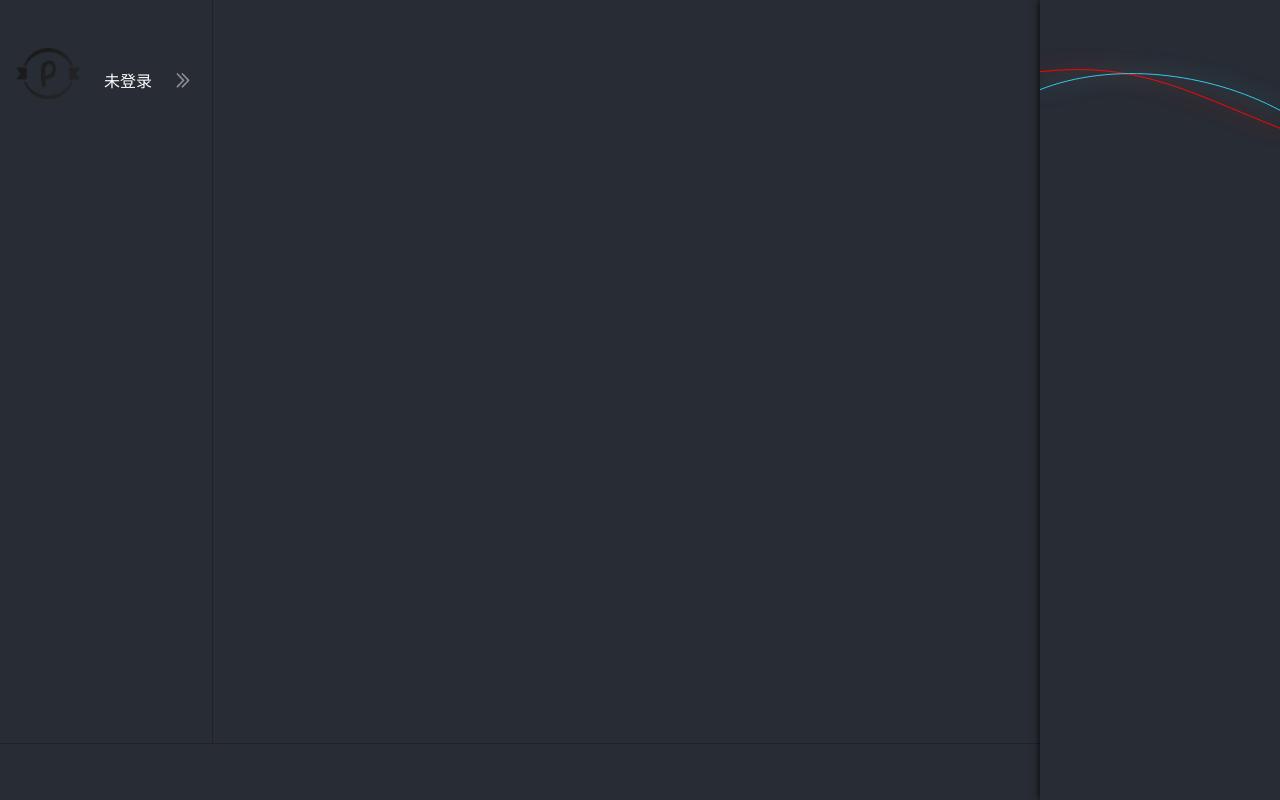
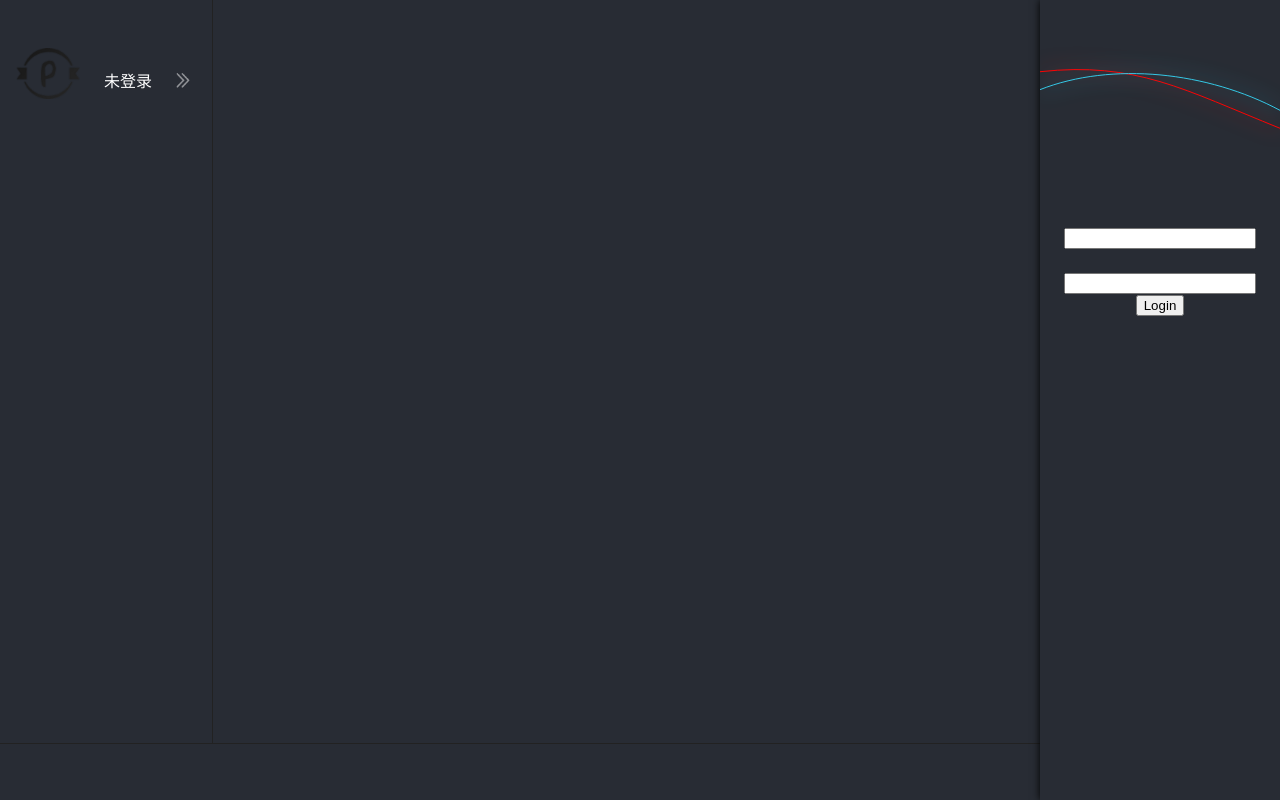
Before and after one commit to CesyZhao/play-color, a React app: page / in a window 1280 px wide. Built offline with nearby package versions, Linux system fonts and the light colour scheme.

Commit message:
登录框

```diff
--- a/src/Component/Login/Login.js
+++ b/src/Component/Login/Login.js
@@ -131,6 +131,13 @@ class Login extends Component {
     return (
       <div className='pc-login'>
         <canvas className='pc-login-canvas' ref='canvas'></canvas>
+        <div className='pc-login-form-wrapper'>
+          <form>
+            <input type="text"/>
+            <input type="password"/>
+            <button>Login</button>
+          </form>
+        </div>
       </div>
     )
   }
--- a/src/Component/Login/Login.less
+++ b/src/Component/Login/Login.less
@@ -11,4 +11,13 @@
     height: 200px;
     // background-color: #fff;
   }
+  .pc-login-form-wrapper{
+    width: 80%;
+    margin: 0 auto;
+    input{
+      width: 100%;
+      box-sizing: border-box;
+      margin-top: 24px;
+    }
+  }
 }
```
